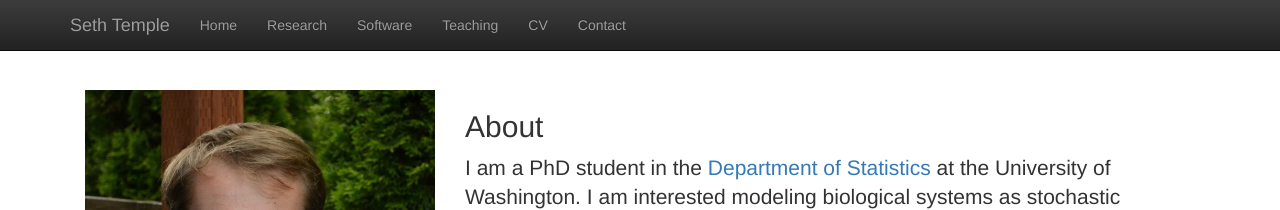
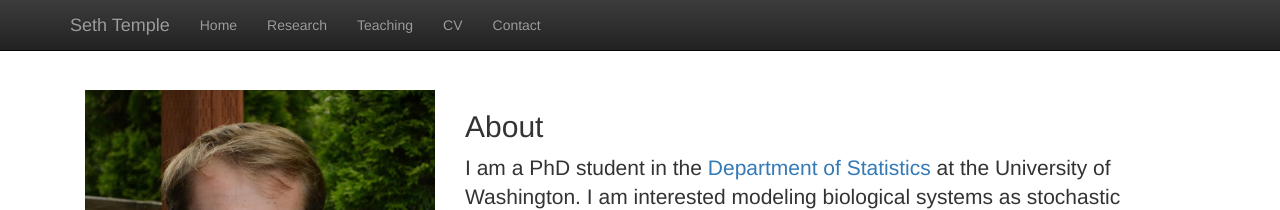
Before and after one commit to sdtemple/sdtemple.github.io, a Jekyll site: the page built from index.html, in a window 1280 px wide. Shown: the top 210 px of the page. Built offline with Jekyll 4.4.1, drawn with Linux system fonts in a browser that asks for light colours; nearby versions of some CDN libraries; library files that are not in the unit come from our copies.

Commit message:
Update default.html

```diff
--- a/_layouts/default.html
+++ b/_layouts/default.html
@@ -37,7 +37,6 @@
           <ul class="nav navbar-nav">
             	 <li><a class="active" href="//sdtemple.github.io">Home</a></li>
             	 <li><a class="active" href="research.html">Research</a></li>
-	         <li><a class="active" href="software.html">Software</a></li>
 	         <li><a class="active" href="teaching.html">Teaching</a></li>
 		 <li><a class="active" href="cv.html">CV</a></li>
 	         <li><a class="active" href="contact.html">Contact</a></li>
```
